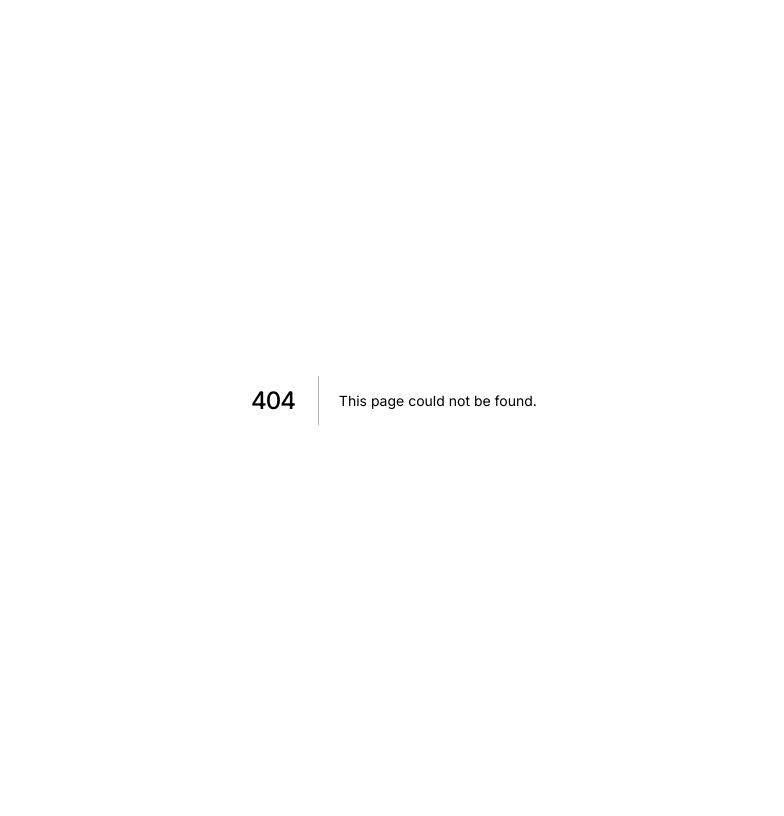
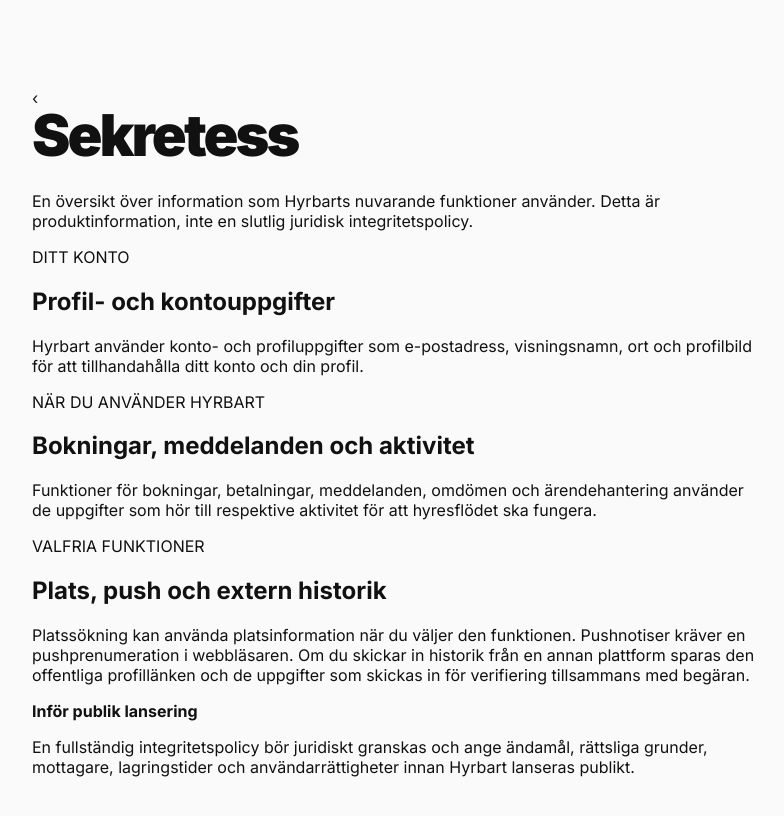
Before and after one commit to peralmkvist/hyrbart-webapp, a Next.js app in the folder hyrbart-webapp/: page /sv/profil/sekretess in a window 1280 px wide. Before the commit this address had no page. Shown: the top 816 px of the page, without its empty margins (246-1030 px from the left). Built offline with nearby package versions, Linux system fonts and the light colour scheme; no server answers.

Commit message:
Add privacy settings page

```diff
--- /dev/null
+++ b/hyrbart-webapp/app/[locale]/profil/sekretess/page.tsx
@@ -0,0 +1,34 @@
+import Link from 'next/link';
+import '../profile-menu.css';
+
+export default async function PrivacyPage({ params, searchParams }: { params: Promise<{ locale: string }>; searchParams: Promise<{ back?: string }> }) {
+  const { locale } = await params;
+  const { back } = await searchParams;
+  const en = locale === 'en';
+  const backHref = back === 'vard' ? `/topsecret/${locale}/vard/profil` : `/topsecret/${locale}/profil`;
+
+  return <section className="ds2Page profileSettingsPage">
+    <header className="profileSubHeader"><Link href={backHref} aria-label={en ? 'Back' : 'Tillbaka'}>‹</Link><h1>{en ? 'Privacy' : 'Sekretess'}</h1></header>
+    <p className="profileSettingsIntro">{en ? 'An overview of information currently used by Hyrbart features. This is product information, not a final legal privacy policy.' : 'En översikt över information som Hyrbarts nuvarande funktioner använder. Detta är produktinformation, inte en slutlig juridisk integritetspolicy.'}</p>
+
+    <section className="profileSettingsCard">
+      <div className="profileSettingsCardHeading"><span>{en ? 'YOUR ACCOUNT' : 'DITT KONTO'}</span><h2>{en ? 'Profile and account details' : 'Profil- och kontouppgifter'}</h2></div>
+      <p>{en ? 'Hyrbart uses account and profile details such as your email address, display name, city and profile image to provide your account and profile.' : 'Hyrbart använder konto- och profiluppgifter som e-postadress, visningsnamn, ort och profilbild för att tillhandahålla ditt konto och din profil.'}</p>
+    </section>
+
+    <section className="profileSettingsCard">
+      <div className="profileSettingsCardHeading"><span>{en ? 'USING HYRBART' : 'NÄR DU ANVÄNDER HYRBART'}</span><h2>{en ? 'Bookings, messages and activity' : 'Bokningar, meddelanden och aktivitet'}</h2></div>
+      <p>{en ? 'Features for bookings, payments, messages, reviews and issue handling use the information connected to those actions so the rental flow can work.' : 'Funktioner för bokningar, betalningar, meddelanden, omdömen och ärendehantering använder de uppgifter som hör till respektive aktivitet för att hyresflödet ska fungera.'}</p>
+    </section>
+
+    <section className="profileSettingsCard">
+      <div className="profileSettingsCardHeading"><span>{en ? 'OPTIONAL FEATURES' : 'VALFRIA FUNKTIONER'}</span><h2>{en ? 'Location, push and external history' : 'Plats, push och extern historik'}</h2></div>
+      <p>{en ? 'Location search can use location information when you choose that feature. Push notifications require a browser push subscription. If you submit history from another platform, the public profile URL and the information submitted for verification are stored with that request.' : 'Platssökning kan använda platsinformation när du väljer den funktionen. Pushnotiser kräver en pushprenumeration i webbläsaren. Om du skickar in historik från en annan plattform sparas den offentliga profillänken och de uppgifter som skickas in för verifiering tillsammans med begäran.'}</p>
+    </section>
+
+    <section className="profileSettingsCard profilePrivacyNotice">
+      <strong>{en ? 'Before public launch' : 'Inför publik lansering'}</strong>
+      <p>{en ? 'A complete privacy policy should be legally reviewed and specify purposes, legal bases, recipients, retention periods and user rights before Hyrbart is launched publicly.' : 'En fullständig integritetspolicy bör juridiskt granskas och ange ändamål, rättsliga grunder, mottagare, lagringstider och användarrättigheter innan Hyrbart lanseras publikt.'}</p>
+    </section>
+  </section>;
+}
```
